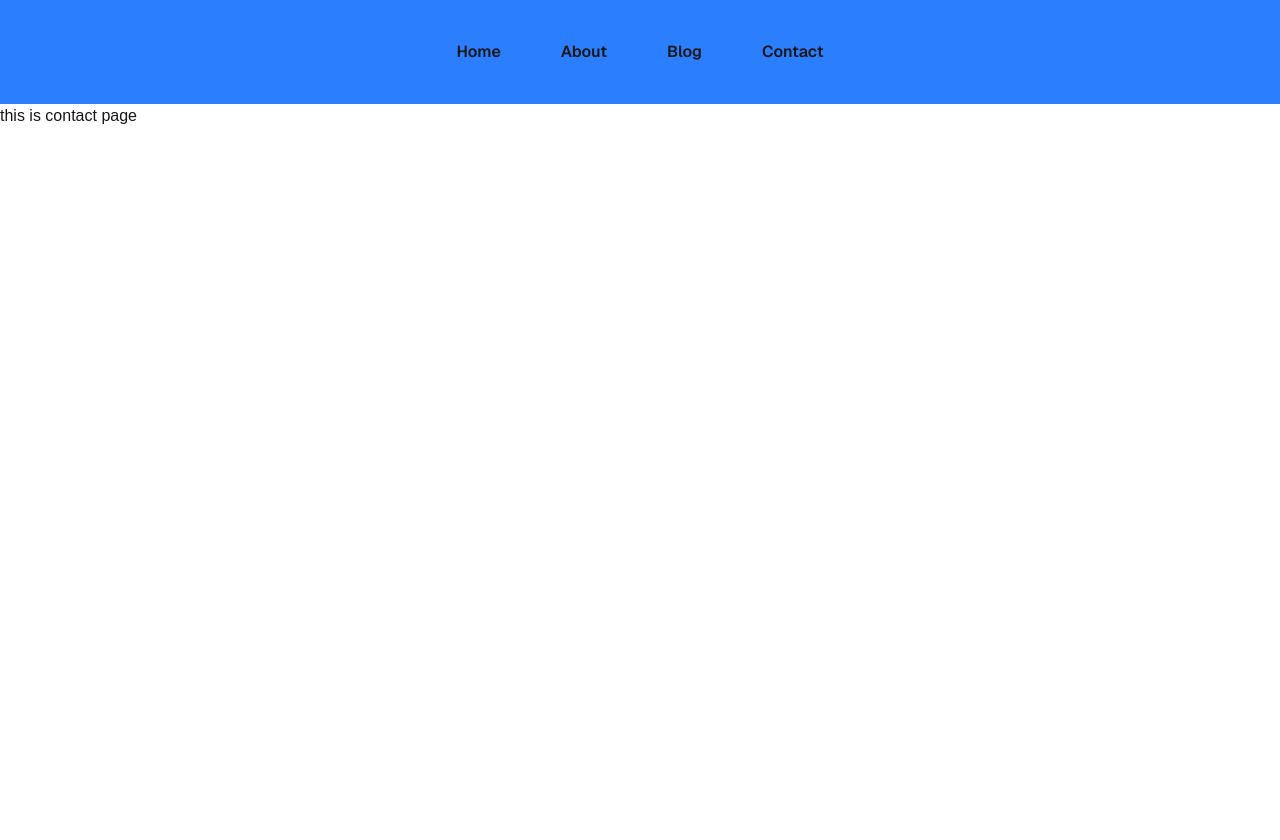
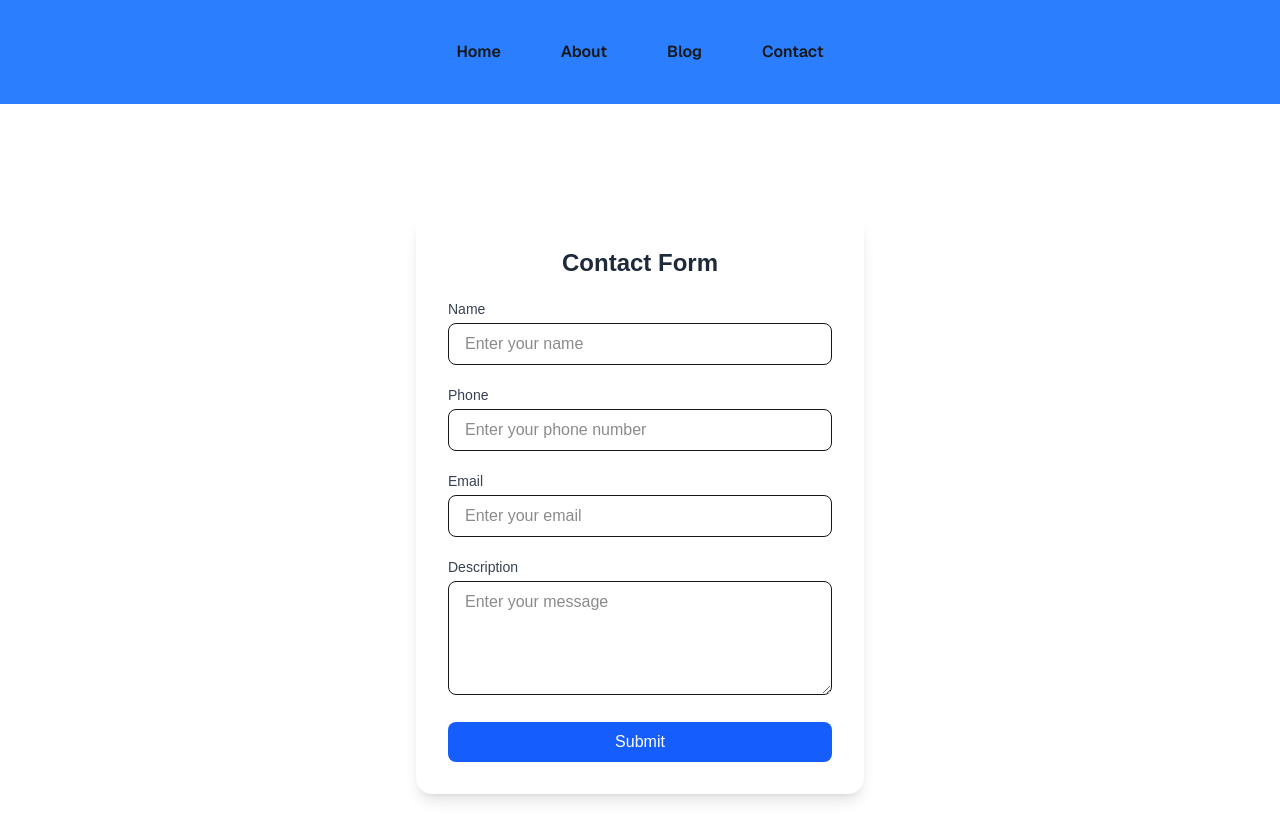
Before and after one commit to sr-divya/hunting-coder, a Next.js app: page /contact in a window 1280 px wide. Shown: the top 840 px of the page. Before the commit the page ends 800 px from the top, so only its background shows below. Built offline with nearby package versions, Linux system fonts and the light colour scheme.

Commit message:
design contact front-end page

```diff
--- a/app/api/postcontact/route.ts
+++ b/app/api/postcontact/route.ts
@@ -18,9 +18,11 @@ export async function POST(request: Request) {
             message: "POST request received",
             data: body,
         }, { status: 200 });
+
     } catch (error) {
         return NextResponse.json({
             message: "Error processing POST request",
         }, { status: 500 });
     }
+
 }
--- a/app/contact/page.tsx
+++ b/app/contact/page.tsx
@@ -1,9 +1,122 @@
-import React from 'react'
+"use client"
+
+import React, { useState } from 'react'
+
 
 const Contact = () => {
+  const [name, setName] = useState('');
+  const [phone, setPhone] = useState('');
+  const [email, setEmail] = useState('');
+  const [description, setDescription] = useState('');
+
+  const handleSubmit = async (e) => {
+    e.preventDefault();
+    // console.log(phone,email,name,description)
+
+    const formData = {
+      name,
+      phone,
+      email,
+      description,
+    };
+
+    try {
+      const res = await fetch("http://localhost:3000/api/postcontact", {
+        method: "POST",
+        headers: {
+          "Content-Type": "application/json",
+        },
+        body: JSON.stringify(formData),
+      });
+
+      const data = await res.json();
+
+      console.log(data);
+      alert("Thanks for contacting Us");
+
+      setName('');
+      setPhone('');
+      setEmail('');
+      setDescription('');
+
+    } catch (error) {
+      console.log("Error:", error);
+    }
+
+  }
+
+  const handleChange = (e) => {
+    if (e.target.name == 'name') {
+      setName(e.target.value);
+    }
+
+    else if (e.target.name == 'phone') {
+      setPhone(e.target.value);
+    }
+    else if (e.target.name == 'email') {
+      setEmail(e.target.value);
+    }
+    else if (e.target.name == 'description') {
+      setDescription(e.target.value);
+    }
+  }
+
   return (
-    <div>
-      <h1>this is contact page</h1>
+    <div className=' dark:bg-black'>
+      {/* <h1 className='text-3xl'>Contact Us</h1> */}
+      <div className="min-h-screen flex items-center justify-center ">
+        <form onSubmit={handleSubmit} className="bg-white p-8 rounded-2xl shadow-lg w-full max-w-md space-y-5">
+
+          <h2 className="text-2xl font-bold text-center text-gray-800">
+            Contact Form
+          </h2>
+
+          <div>
+            <label htmlFor="name" className="block text-sm font-medium text-gray-700">Name</label>
+            <input name="name" id="name"
+              type="text" value={name} onChange={handleChange}
+              placeholder="Enter your name"
+              className="mt-1 w-full px-4 py-2 border rounded-lg focus:ring-2 focus:ring-blue-500 outline-none"
+            />
+          </div>
+
+          <div>
+            <label htmlFor="phone" className="block text-sm font-medium text-gray-700">Phone</label>
+            <input
+              type="tel" name="phone" id="phone" value={phone} onChange={handleChange}
+              placeholder="Enter your phone number"
+              className="mt-1 w-full px-4 py-2 border rounded-lg focus:ring-2 focus:ring-blue-500 outline-none"
+            />
+          </div>
+
+          <div>
+            <label htmlFor="email" className="block text-sm font-medium text-gray-700">Email</label>
+            <input
+              type="email" name="email" id="email" value={email} onChange={handleChange}
+              placeholder="Enter your email"
+              className="mt-1 w-full px-4 py-2 border rounded-lg focus:ring-2 focus:ring-blue-500 outline-none"
+            />
+          </div>
+
+          <div>
+            <label htmlFor="description" className="block text-sm font-medium text-gray-700">Description</label>
+            <textarea
+              name="description" id="description" value={description} onChange={handleChange}
+              rows={4}
+              placeholder="Enter your message"
+              className="mt-1 w-full px-4 py-2 border rounded-lg focus:ring-2 focus:ring-blue-500 outline-none"
+            ></textarea>
+          </div>
+
+          <button
+            type="submit"
+            className="w-full bg-blue-600 text-white py-2 rounded-lg hover:bg-blue-700 transition"
+          >
+            Submit
+          </button>
+
+        </form>
+      </div>
     </div>
   )
 }
--- /dev/null
+++ b/contactdata/4.json
@@ -0,0 +1 @@
+{"name":"sahdev rajput","phone":"8126115289","email":"divya.cs.ratm@gmail.com","description":"sengar@gmail.com"}
```
